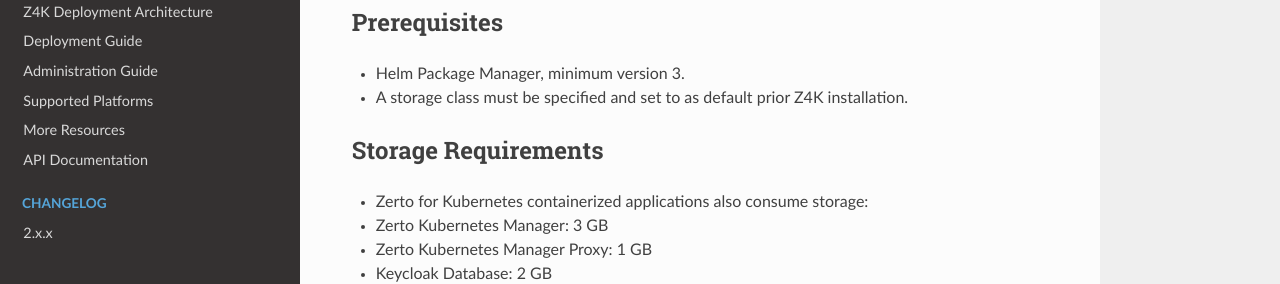
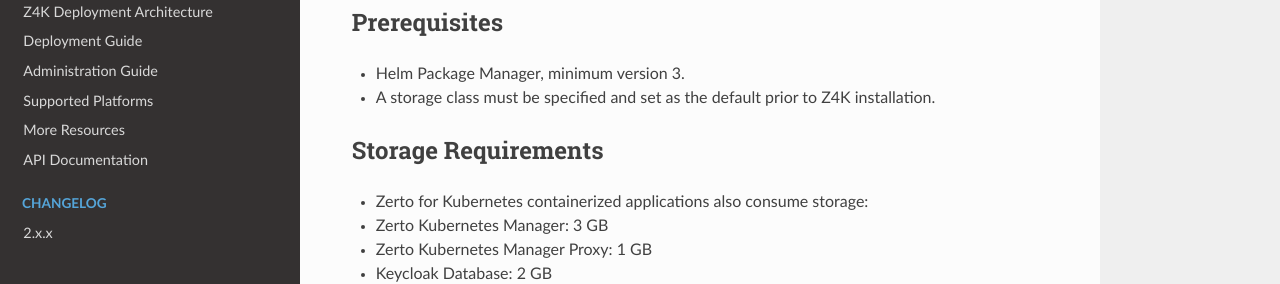
Before and after one commit to ZertoPublic/Z4K, an MkDocs documentation site: the page built from docs/MinimumRequirements.md, in a window 1280 px wide. Shown: the part 258-542 px from the top of the page. Built offline with MkDocs 1.6.1, drawn with Linux system fonts in a browser that asks for light colours.

Commit message:
Update MinimumRequirements.md

```diff
--- a/docs/MinimumRequirements.md
+++ b/docs/MinimumRequirements.md
@@ -5,7 +5,7 @@
 
 ## Prerequisites
 - Helm Package Manager, minimum version 3.
-- A storage class must be specified and set to as default prior Z4K installation.
+- A storage class must be specified and set as the default prior to Z4K installation.
 
 ## Storage Requirements
 -	Zerto for Kubernetes containerized applications also consume storage:
```
